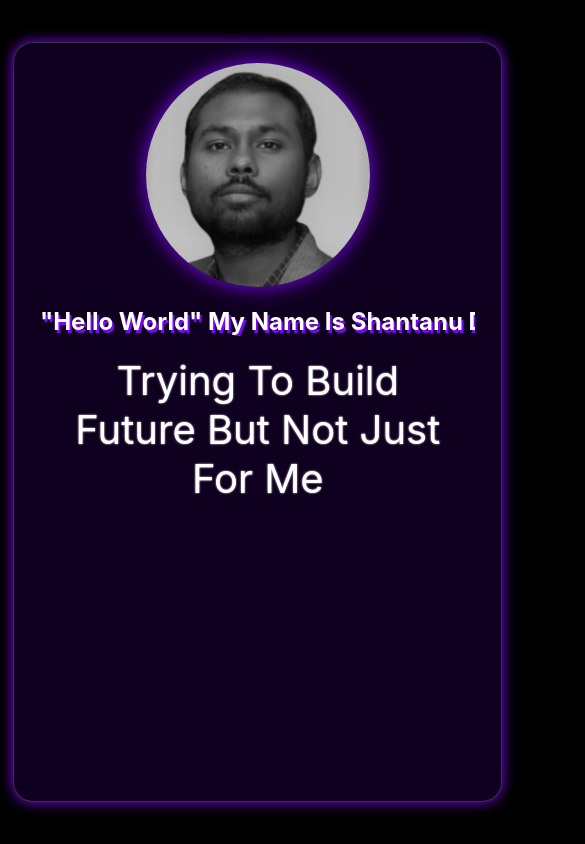
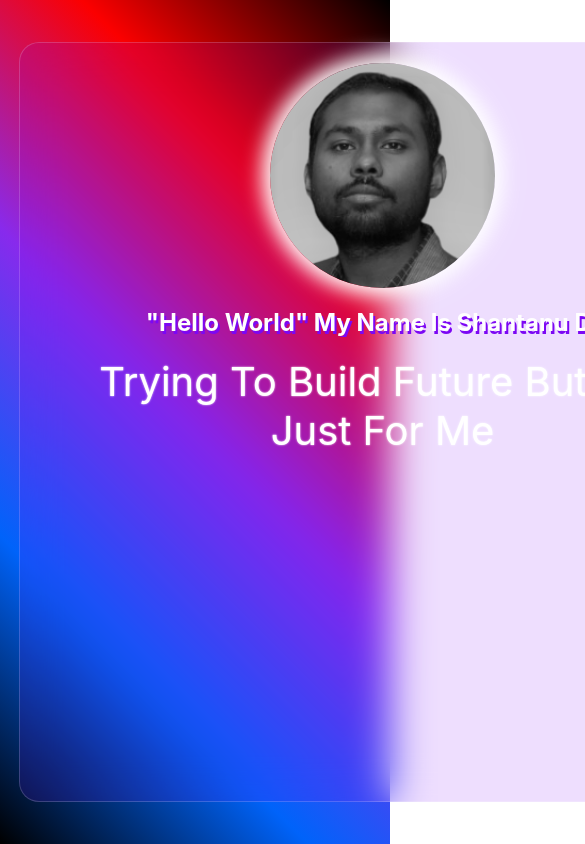
Before and after one commit to ShantanuDaz/Profile, a React (Create React App) app: page / in a window 390 px wide. Shown: the top 844 px of the page, 585 px wide, since content can reach past the window. Built offline with nearby package versions, Linux system fonts and the light colour scheme.

Commit message:
theme changed

```diff
--- a/src/Components/Header.jsx
+++ b/src/Components/Header.jsx
@@ -3,13 +3,19 @@ import "./layout.css";
 const Header = () => {
   return (
     <>
-      <header>
+      <section>
         <div className="info glass">
           <div className="profilePic"></div>
           <h1>"Hello World" My Name Is Shantanu Das</h1>
           <p>Trying To Build Future But Not Just For Me</p>
+          <nav>
+            <button className="glass">Projects</button>
+            <button className="glass">Skills</button>
+            <button className="glass">About</button>
+            <button className="glass">Contact</button>
+          </nav>
         </div>
-      </header>
+      </section>
     </>
   );
 };
--- a/src/Components/layout.css
+++ b/src/Components/layout.css
@@ -1,4 +1,4 @@
-header {
+section {
   height: 100vh;
   position: relative;
   display: grid;
@@ -11,10 +11,10 @@ header {
 }
 
 .glass {
-  background: rgb(124 7 244 / 13%);
-  box-shadow: 0 0px 13px 0 rgb(124 7 244);
-  backdrop-filter: blur(9px);
-  -webkit-backdrop-filter: blur(8px);
+  background-color: rgb(124 7 244 / 13%);
+  /* box-shadow: 0 0px 13px 0 rgb(124 7 244); */
+  backdrop-filter: blur(20px);
+  -webkit-backdrop-filter: blur(20px);
   border-radius: 20px;
   border: 1px solid rgba(255, 255, 255, 0.18);
 }
@@ -45,6 +45,14 @@ header {
   font-size: max(2.5vw, 24px);
   animation: typing 3.5s 2s steps(37) forwards;
 }
+@media screen and (max-width: 480px) {
+  .info > h1 {
+    width: 100%;
+    animation: appear 3.5s 1s ease-in forwards;
+    white-space: inherit;
+    opacity: 0;
+  }
+}
 .info > p {
   text-align: center;
   padding: 20px;
@@ -53,7 +61,27 @@ header {
   opacity: 0;
   animation: appear 1s 4s linear forwards, lightBounce 2s 5s linear forwards;
 }
+nav {
+  display: flex;
+  font-size: 3rem;
+  justify-content: space-around;
+  padding: 30px;
+}
 
+nav > button {
+  all: unset;
+  width: 20%;
+  padding: 19px 5px;
+  text-align: center;
+  cursor: pointer;
+  transition: all 0.2s ease-in-out;
+  opacity: 0;
+  animation: appear2 1s 8s linear forwards,
+    bounce 4s 7s linear infinite forwards;
+}
+nav > button:hover {
+  box-shadow: 0 0 10px 5px white;
+}
 @keyframes bounce {
   0% {
     transform: translateY(0px);
@@ -82,6 +110,14 @@ header {
     opacity: 1;
   }
 }
+@keyframes appear2 {
+  from {
+    opacity: 0;
+  }
+  to {
+    opacity: 1;
+  }
+}
 @keyframes typing {
   0% {
     width: 0;
@@ -95,7 +131,7 @@ header {
     box-shadow: 0 0 0 0 white;
   }
   to {
-    box-shadow: 0 0px 20px 0 rgb(124 7 244);
+    box-shadow: 0 0px 20px 8px white;
   }
 }
 
@@ -113,6 +149,6 @@ header {
     text-shadow: 0px 0px 15px white;
   }
   100% {
-    text-shadow: 0px 0px 27px white;
+    text-shadow: 2px 3px 27px white, -2px -3px 27px white;
   }
 }
--- a/src/index.css
+++ b/src/index.css
@@ -11,16 +11,23 @@ body {
     sans-serif;
   -webkit-font-smoothing: antialiased;
   -moz-osx-font-smoothing: grayscale;
-  background-color: black;
-  color: white;
+  /* background-color: black; */
+  background-image: linear-gradient(
+    45deg,
+    black,
+    #0063fa,
+    #882aec,
+    #fb0000,
+    black
+    );
+    background-repeat: no-repeat;
+    color: white;
+    --blue:#0063fa,
+    --voilet:#882aec,
+    --red:#fb0000
 }
 
 code {
   font-family: source-code-pro, Menlo, Monaco, Consolas, "Courier New",
     monospace;
 }
-
-* {
-  margin: 0;
-  padding: 0;
-}
```
